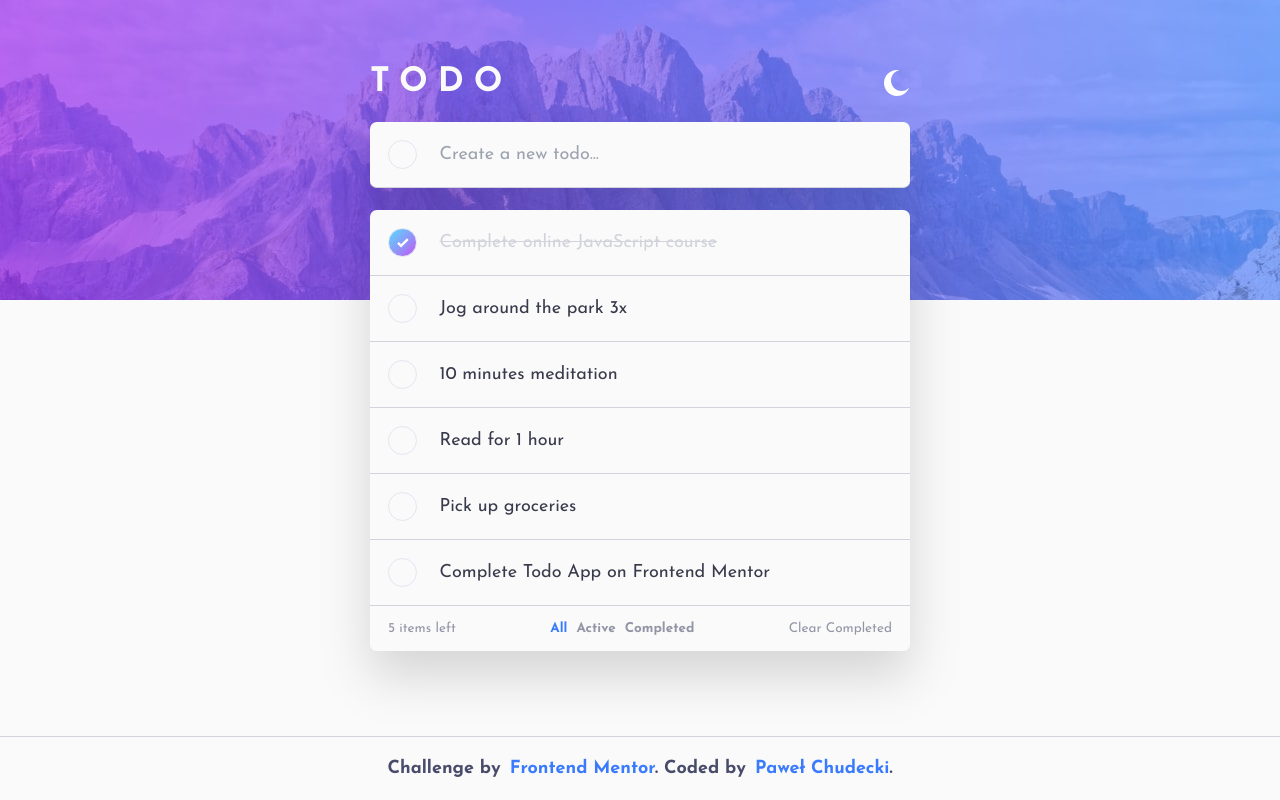
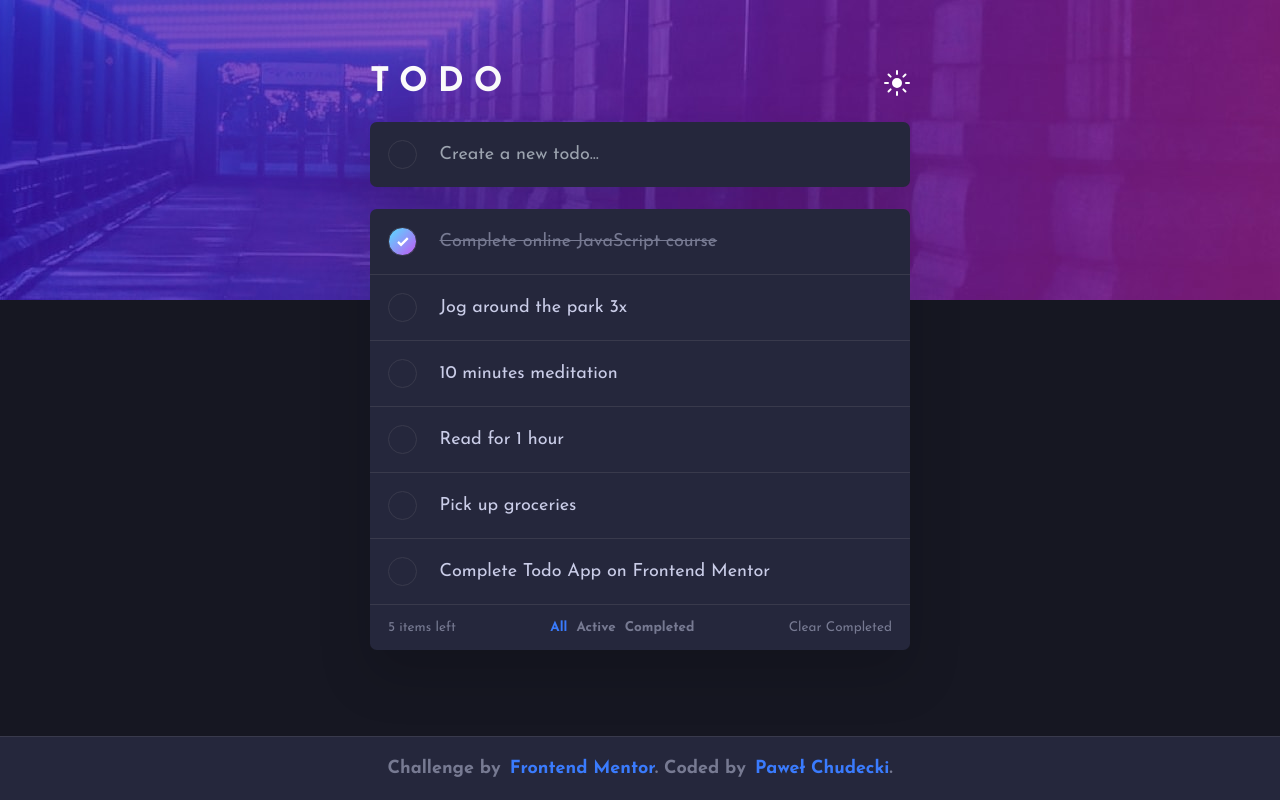
Before and after one commit to SoulRvr29/Todo-app, a React (Vite) app: page / in a window 1280 px wide. Both pictures are taken after a click on the button 897 px from the left and 83 px from the top of the page. Built offline with nearby package versions, Linux system fonts and the light colour scheme.

Commit message:
added dark mode

```diff
--- a/src/App.jsx
+++ b/src/App.jsx
@@ -12,6 +12,14 @@ function App() {
   const [newTask, setNewTask] = useState("");
   const [itemsLeft, setItemsLeft] = useState(0);
   const [filter, setFilter] = useState("all");
+
+  const [darkMode, setDarkMode] = useState(false);
+  const darkModeToggle = () => {
+    setDarkMode(!darkMode);
+    darkMode
+      ? document.querySelector("html").classList.remove("dark")
+      : document.querySelector("html").classList.add("dark");
+  };
 
   const updateLeftCounter = () => {
     let sum = 0;
@@ -57,12 +65,12 @@ function App() {
   return (
     <div className="w-screen h-screen grid ">
       <img
-        src="bg-desktop-light.jpg"
+        src={darkMode ? "bg-desktop-dark.jpg" : "bg-desktop-light.jpg"}
         alt="background image"
         className="fixed top-0 justify-self-center min-w-max -z-10"
       />
-      <div className="p-4 my-6 max-w-lg w-full mx-auto">
-        <Header />
+      <div className="p-4 my-6 max-w-lg w-full mx-auto ">
+        <Header darkMode={darkMode} darkModeToggle={darkModeToggle} />
         <main className="drop-shadow-2xl mb-14 max-sm:mb-24">
           <Form
             addTask={addTask}
@@ -89,12 +97,12 @@ function App() {
               List is empty.
             </div>
           )}
-          <footer className="bg-light-vl-gray flex justify-between text-xs px-4 py-3 text-light-d-grayish-blue rounded-b-md">
+          <footer className="bg-light-vl-gray dark:bg-dark-vd-desaturated-blue dark:text-dark-d-grayish-blue flex justify-between text-xs px-4 py-3 text-light-d-grayish-blue rounded-b-md">
             <span>{itemsLeft} items left</span>
-            <ul className=" flex gap-2 font-bold max-sm:absolute max-sm:-bottom-14 max-sm:w-full max-sm:bg-light-vl-gray max-sm:left-0 max-sm:justify-center max-sm:rounded-md max-sm:py-3 max-sm:text-sm max-sm:gap-4">
+            <ul className=" flex gap-2 font-bold max-sm:absolute max-sm:-bottom-14 max-sm:w-full max-sm:bg-light-vl-gray max-sm:dark:bg-dark-vd-desaturated-blue max-sm:left-0 max-sm:justify-center max-sm:rounded-md max-sm:py-3 max-sm:text-sm max-sm:gap-4">
               <li
                 className={
-                  "hover:cursor-pointer hover:text-light-vd-grayish-blue " +
+                  "hover:cursor-pointer hover:text-light-vd-grayish-blue dark:hover:text-dark-l-grayish-blue-hover " +
                   (filter == "all" && " text-bright-blue")
                 }
                 onClick={() => {
@@ -106,7 +114,7 @@ function App() {
               </li>
               <li
                 className={
-                  "hover:cursor-pointer hover:text-light-vd-grayish-blue " +
+                  "hover:cursor-pointer hover:text-light-vd-grayish-blue dark:hover:text-dark-l-grayish-blue-hover " +
                   (filter == "active" && " text-bright-blue")
                 }
                 onClick={() => {
@@ -118,7 +126,7 @@ function App() {
               </li>
               <li
                 className={
-                  "hover:cursor-pointer hover:text-light-vd-grayish-blue " +
+                  "hover:cursor-pointer hover:text-light-vd-grayish-blue dark:hover:text-dark-l-grayish-blue-hover " +
                   (filter == "completed" && " text-bright-blue")
                 }
                 onClick={() => {
@@ -130,7 +138,7 @@ function App() {
               </li>
             </ul>
             <button
-              className="hover:text-light-vd-grayish-blue "
+              className="hover:text-light-vd-grayish-blue dark:hover:text-dark-l-grayish-blue-hover "
               onClick={() => deleteCompleted()}
             >
               Clear Completed
--- a/src/Footer.jsx
+++ b/src/Footer.jsx
@@ -1,6 +1,6 @@
 const Footer = () => {
   return (
-    <footer className="fixed bottom-0 w-screen text-center font-bold text-base max-sm:text-xs text-light-vd-grayish-blue p-4 max-sm:p-2 bg-Very-light-gray border-t border-light-l-grayish-blue bg-light-vl-gray">
+    <footer className="fixed bottom-0 w-screen text-center font-bold text-base max-sm:text-xs text-light-vd-grayish-blue p-4 max-sm:p-2 bg-Very-light-gray border-t border-light-l-grayish-blue bg-light-vl-gray dark:bg-dark-vd-desaturated-blue dark:border-dark-vd-grayish-blue dark:text-dark-d-grayish-blue">
       Challenge by
       <a
         className="text-bright-blue ml-2 hover:underline"
--- a/src/Form.jsx
+++ b/src/Form.jsx
@@ -1,7 +1,7 @@
 const form = ({ addTask, setStatus, setNewTask }) => {
   return (
     <form
-      className="flex w-full items-center gap-5 bg-light-vl-gray border-b border-light-l-grayish-blue p-4 mb-5 max-sm:p-2 max-sm:gap-3 rounded-md"
+      className="flex w-full items-center gap-5 bg-light-vl-gray dark:bg-dark-vd-desaturated-blue p-4 mb-5 max-sm:p-2 max-sm:gap-3 rounded-md"
       onSubmit={(e) => {
         e.preventDefault();
         addTask();
@@ -10,7 +10,7 @@ const form = ({ addTask, setStatus, setNewTask }) => {
     >
       <button
         onClick={() => setStatus(id)}
-        className="border hover:border-light-d-grayish-blue rounded-full border-light-vl-grayish-blue max-sm:scale-75"
+        className="border dark:hover:border-dark-d-grayish-blue hover:border-light-d-grayish-blue dark:border-dark-vd-grayish-blue rounded-full border-light-vl-grayish-blue max-sm:scale-75"
       >
         <svg
           className={!status ? "invisible" : "visible"}
@@ -29,7 +29,7 @@ const form = ({ addTask, setStatus, setNewTask }) => {
       <input
         type="text"
         placeholder="Create a new todo..."
-        className="w-full bg-light-vl-gray caret-bright-blue max-sm:text-xs"
+        className="w-full bg-light-vl-gray dark:bg-dark-vd-desaturated-blue caret-bright-blue max-sm:text-xs"
         onChange={(e) => setNewTask(e.target.value)}
       />
     </form>
--- a/src/Header.jsx
+++ b/src/Header.jsx
@@ -1,10 +1,13 @@
-const Header = () => {
+import { useState } from "react";
+
+const Header = ({ darkMode, darkModeToggle }) => {
   return (
     <header className="flex justify-between my-4">
       <h1 className="text-light-vl-gray uppercase tracking-[10px] font-bold text-3xl max-sm:text-2xl">
         todo
       </h1>
-      <button>
+      <button onClick={() => darkModeToggle()}>
+        {!darkMode ? (
           <svg
             xmlns="http://www.w3.org/2000/svg"
             width="26"
@@ -17,6 +20,20 @@ const Header = () => {
               d="M13 0c.81 0 1.603.074 2.373.216C10.593 1.199 7 5.43 7 10.5 7 16.299 11.701 21 17.5 21c2.996 0 5.7-1.255 7.613-3.268C23.22 22.572 18.51 26 13 26 5.82 26 0 20.18 0 13S5.82 0 13 0z"
             />
           </svg>
+        ) : (
+          <svg
+            xmlns="http://www.w3.org/2000/svg"
+            width="26"
+            height="26"
+            className="max-sm:scale-75"
+          >
+            <path
+              fill="#FFF"
+              fillRule="evenodd"
+              d="M13 21a1 1 0 011 1v3a1 1 0 11-2 0v-3a1 1 0 011-1zm-5.657-2.343a1 1 0 010 1.414l-2.121 2.121a1 1 0 01-1.414-1.414l2.12-2.121a1 1 0 011.415 0zm12.728 0l2.121 2.121a1 1 0 01-1.414 1.414l-2.121-2.12a1 1 0 011.414-1.415zM13 8a5 5 0 110 10 5 5 0 010-10zm12 4a1 1 0 110 2h-3a1 1 0 110-2h3zM4 12a1 1 0 110 2H1a1 1 0 110-2h3zm18.192-8.192a1 1 0 010 1.414l-2.12 2.121a1 1 0 01-1.415-1.414l2.121-2.121a1 1 0 011.414 0zm-16.97 0l2.121 2.12A1 1 0 015.93 7.344L3.808 5.222a1 1 0 011.414-1.414zM13 0a1 1 0 011 1v3a1 1 0 11-2 0V1a1 1 0 011-1z"
+            />
+          </svg>
+        )}
       </button>
     </header>
   );
--- a/src/Todo.jsx
+++ b/src/Todo.jsx
@@ -5,7 +5,7 @@ const Todo = ({ id, task, status, setStatus, deleteTask }) => {
   return (
     <div
       className={
-        "todo flex justify-between items-center gap-5 bg-light-vl-gray border-b border-light-l-grayish-blue p-4 max-sm:p-2 max-sm:gap-3  " +
+        "todo flex justify-between items-center gap-5 bg-light-vl-gray dark:bg-dark-vd-desaturated-blue dark:border-dark-vd-grayish-blue border-b border-light-l-grayish-blue p-4 max-sm:p-2 max-sm:gap-3  " +
         (id == 0 ? " rounded-t-md" : " rounded-none")
       }
       onMouseEnter={() => setCloseBtn(true)}
@@ -15,8 +15,8 @@ const Todo = ({ id, task, status, setStatus, deleteTask }) => {
         onClick={() => setStatus(id)}
         className={
           status
-            ? "check-btn rounded-full border border-light-vl-grayish-blue max-sm:scale-75"
-            : "border hover:border-light-d-grayish-blue rounded-full border-light-vl-grayish-blue max-sm:scale-75"
+            ? "check-btn rounded-full border border-light-vl-grayish-blue dark:border-dark-vd-grayish-blue  max-sm:scale-75"
+            : "border dark:border-dark-vd-grayish-blue hover:border-light-d-grayish-blue dark:hover:border-dark-d-grayish-blue rounded-full border-light-vl-grayish-blue max-sm:scale-75"
         }
       >
         <svg
@@ -36,7 +36,8 @@ const Todo = ({ id, task, status, setStatus, deleteTask }) => {
       <p
         className={
           "hover:cursor-pointer w-full max-sm:text-xs " +
-          (status && " line-through text-light-l-grayish-blue")
+          (status &&
+            " line-through text-light-l-grayish-blue dark:text-dark-d-grayish-blue")
         }
       >
         {task}
--- a/src/index.css
+++ b/src/index.css
@@ -42,6 +42,10 @@ body {
   color: var(--Very-Dark-Grayish-Blue);
   animation: fadeIn 1s forwards;
 }
+.dark body {
+  background-color: var(--Very-Dark-Blue);
+  color: var(--Light-Grayish-Blue);
+}
 
 h1 {
   font-size: 2rem;
--- a/tailwind.config.js
+++ b/tailwind.config.js
@@ -1,5 +1,6 @@
 /** @type {import('tailwindcss').Config} */
 export default {
+  darkMode: "class",
   content: ["./index.html", "./src/**/*.{js,ts,jsx,tsx}"],
   theme: {
     extend: {
```
Lines whose indentation alone changed are shown as unchanged.
